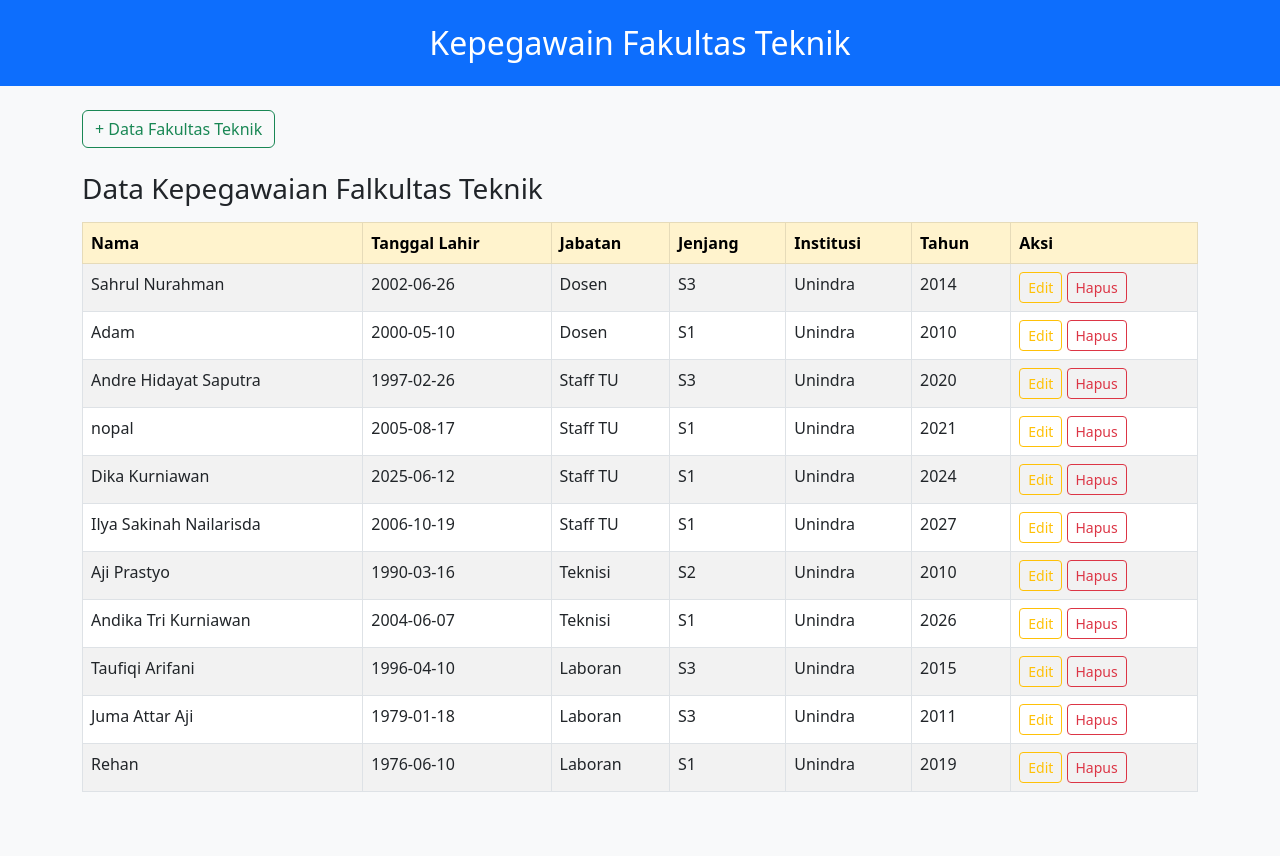
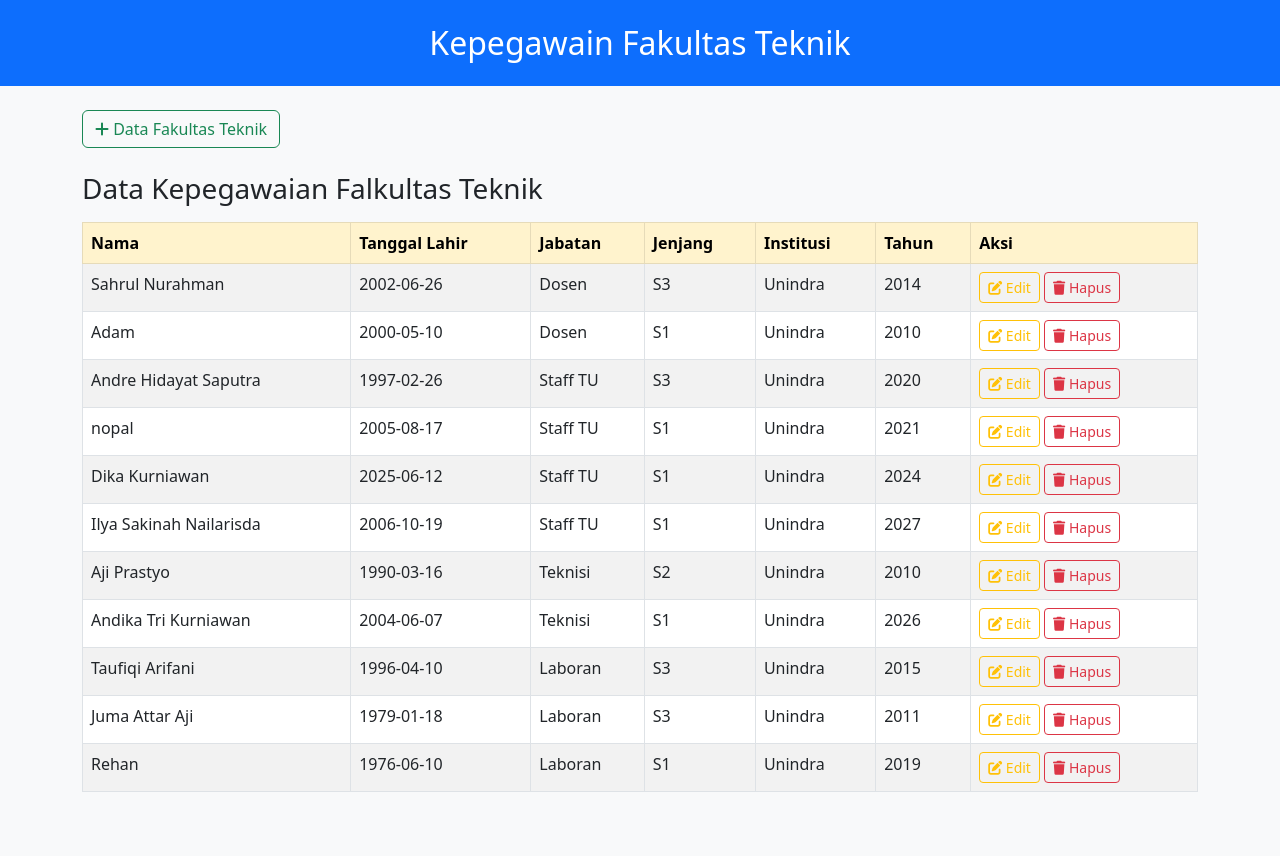
Before and after one commit to andikatrikurniawan/fakultasTeknik.com, a PHP site: page / in a window 1280 px wide. Run offline with PHP 8.4, Linux system fonts and the light colour scheme; data comes from the database, SQL or seed files in the repository.

Commit message:
Menambahkan icon pada button

```diff
--- a/App Fakultas Teknik/form_edit.php
+++ b/App Fakultas Teknik/form_edit.php
@@ -66,8 +66,8 @@ $data = $koneksi->query("SELECT * FROM pegawai p
       <input type="number" name="tahun" class="form-control" value="<?= $data['tahun_lulus'] ?>" required>
     </div>
 
-    <button class="btn btn-outline-info" type="submit">Update</button>
-    <button type="button" class="btn btn-outline-warning" id="btnKembali">Kembali</button>
+    <button class="btn btn-outline-info" type="submit"><i class="fas fa-edit"></i>  Update</button>
+    <button type="button" class="btn btn-outline-warning" id="btnKembali"><i class="fas fa-arrow-left"></i>  Kembali</button>
 </form>
 
 
--- a/App Fakultas Teknik/form_tambah.php
+++ b/App Fakultas Teknik/form_tambah.php
@@ -38,8 +38,8 @@
       <input type="number" name="tahun" class="form-control" required>
     </div>
 
-    <button class="btn btn-outline-success" type="submit">Simpan</button>
-    <button type="button" class="btn btn-outline-secondary" id="btnKembali">Kembali</button>
+    <button class="btn btn-outline-success" type="submit"><i class="fas fa-save"></i>  Simpan</button>
+    <button type="button" class="btn btn-outline-secondary" id="btnKembali"><i class="fas fa-arrow-left"></i>  Kembali</button>
     <br><br>
 </form>
 
--- a/App Fakultas Teknik/index.php
+++ b/App Fakultas Teknik/index.php
@@ -8,6 +8,8 @@
   <link href="https://cdn.jsdelivr.net/npm/bootstrap@5.3.3/dist/css/bootstrap.min.css" rel="stylesheet">
   <script src="https://code.jquery.com/jquery-3.7.0.min.js"></script>
   <script src="https://cdn.jsdelivr.net/npm/bootstrap@5.3.3/dist/js/bootstrap.bundle.min.js"></script>
+  <link rel="stylesheet" href="https://cdnjs.cloudflare.com/ajax/libs/font-awesome/6.5.0/css/all.min.css">
+
 
   <!-- Optional: jQuery UI untuk datepicker -->
   <link rel="stylesheet" href="https://code.jquery.com/ui/1.13.2/themes/base/jquery-ui.css">
@@ -21,7 +23,7 @@
 
     <div class="mb-2 mt-4" id="formArea"></div>
     <div class="mb-4">
-      <button class="btn btn-outline-success" onclick="loadFormInsert()">+ Data Fakultas Teknik</button>
+      <button class="btn btn-outline-success" onclick="loadFormInsert()"><i class="fas fa-plus"></i>  Data Fakultas Teknik</button>
     </div>
     <div id="dataPegawai"></div>
   </div>
--- a/App Fakultas Teknik/tampil_pegawai.php
+++ b/App Fakultas Teknik/tampil_pegawai.php
@@ -37,8 +37,8 @@ $query = $koneksi->query("SELECT p.id_pegawai, p.nama, p.Tggl_Lahir, j.nama_jaba
           <td><?= $row['institusi'] ?></td>
           <td><?= $row['tahun_lulus'] ?></td>
           <td>
-            <button class="btn btn-outline-warning btn-sm" onclick="editPegawai(<?= $row['id_pegawai'] ?>)">Edit</button>
-            <button class="btn btn-outline-danger btn-sm" onclick="hapusPegawai(<?= $row['id_pegawai'] ?>)">Hapus</button>
+            <button class="btn btn-outline-warning btn-sm" onclick="editPegawai(<?= $row['id_pegawai'] ?>)"><i class="fas fa-edit"></i>  Edit</button>
+            <button class="btn btn-outline-danger btn-sm" onclick="hapusPegawai(<?= $row['id_pegawai'] ?>)"><i class="fas fa-trash"></i>  Hapus</button>
           </td>
         </tr>
       <?php endwhile ?>
```
